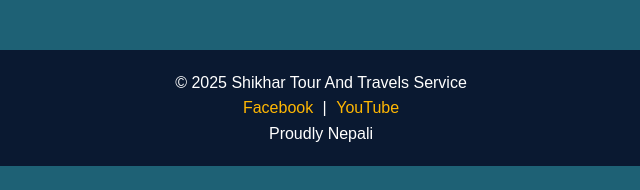
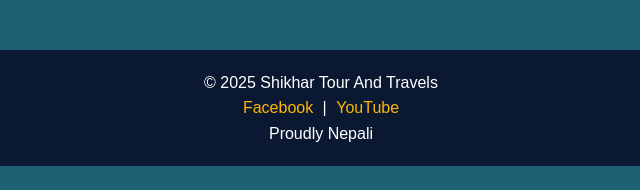
Before and after one commit to sujalbhurtel/vehicle-for-rent.com, a plain HTML site: page explore.html in a window 1280 px wide. Shown: the part 607-797 px from the top of the page, 319-959 px from the left. Drawn offline with Linux system fonts and the light colour scheme.

Commit message:
Update explore.html

```diff
--- a/explore.html
+++ b/explore.html
@@ -69,7 +69,7 @@
 
     <!-- Footer -->
   <footer>
-    <p>&copy; 2025 Shikhar Tour And Travels Service</p>
+    <p>&copy; 2025 Shikhar Tour And Travels </p>
 
     <div class="socials">
       <a href="https://www.facebook.com/shakher.bhurtel" target="_blank">Facebook</a> |
```
